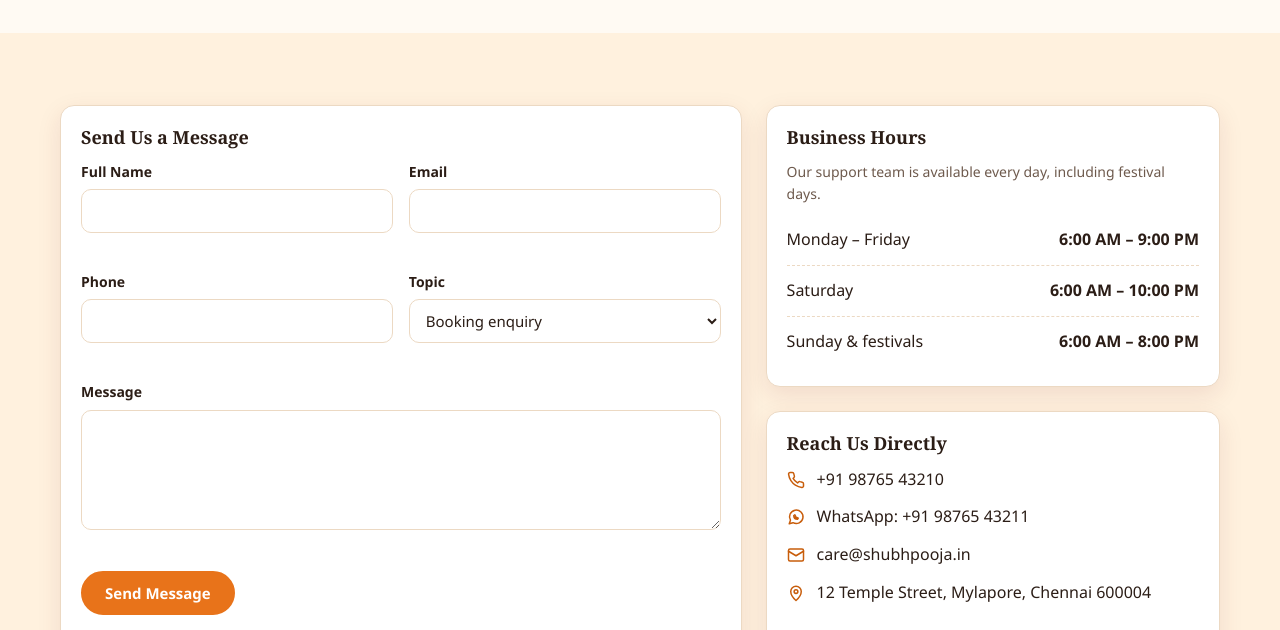
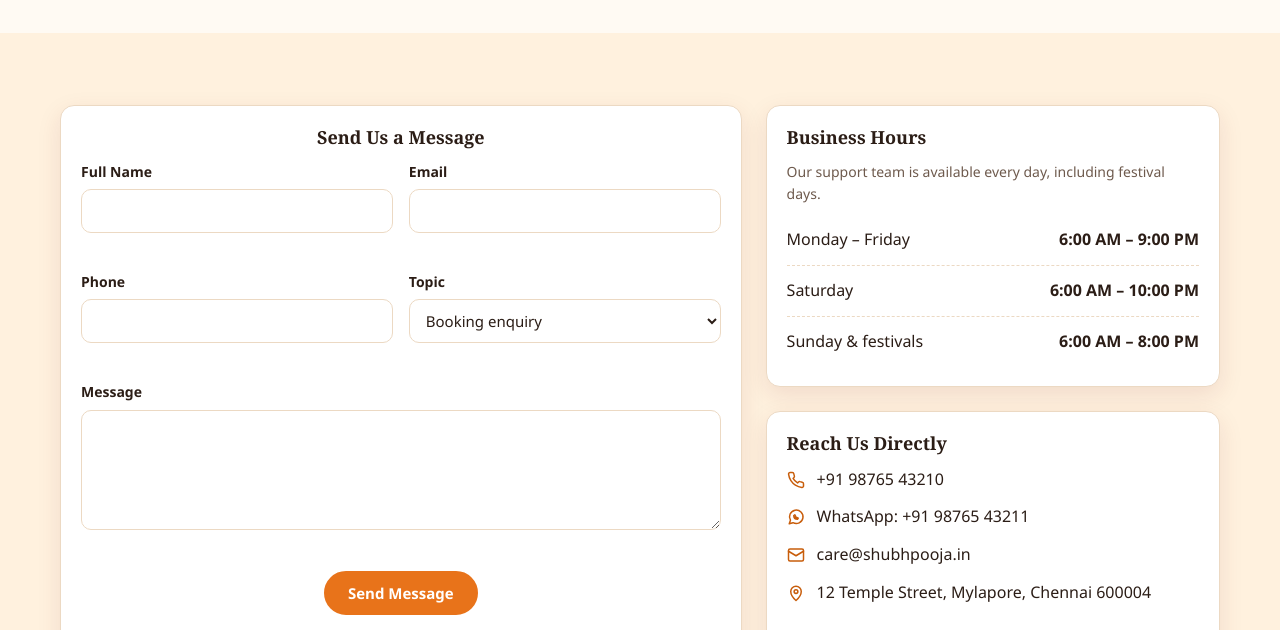
Before and after one commit to Shobana-Andamuthu/Pooja-Priest-Booking-Platform, a plain HTML site: page contact.html in a window 1280 px wide. Shown: the part 1020-1650 px from the top of the page. Drawn offline with Linux system fonts and the light colour scheme.

Commit message:
first commit

```diff
--- a/assets/css/style.css
+++ b/assets/css/style.css
@@ -348,6 +348,10 @@ table.t th { color: var(--muted); font-size: 12px; text-transform: uppercase; le
 /* Contact */
 .contact-grid { display: grid; grid-template-columns: minmax(0, 3fr) minmax(0, 2fr); gap: 24px; align-items: stretch; }
 .contact-side { display: grid; gap: 24px; grid-template-rows: auto 1fr; }
+.contact-form-card > h2 { text-align: center; }
+#contact-form { text-align: center; }
+#contact-form .form-grid { text-align: start; }
+#contact-form > .btn { display: block; margin-inline: auto; }
 .hours > div { display: flex; justify-content: space-between; gap: 12px; padding: 12px 0; border-bottom: 1px dashed var(--border); }
 .hours > div:last-child { border-bottom: 0; }
 .map-embed { height: 420px; border-radius: var(--radius); overflow: hidden; border: 1px solid var(--border); box-shadow: var(--shadow); }
--- a/contact.html
+++ b/contact.html
@@ -16,7 +16,7 @@
 <div class="grid grid-3"><article class="card info-card"><div class="ico"><svg class="ic" viewBox="0 0 24 24" aria-hidden="true"><path d="M22 16.9v3a2 2 0 0 1-2.2 2 19.8 19.8 0 0 1-8.6-3.1 19.5 19.5 0 0 1-6-6A19.8 19.8 0 0 1 2.1 4.2 2 2 0 0 1 4.1 2h3a2 2 0 0 1 2 1.7c.1 1 .4 1.9.7 2.8a2 2 0 0 1-.5 2.1L8.1 9.9a16 16 0 0 0 6 6l1.3-1.3a2 2 0 0 1 2.1-.4c.9.3 1.8.6 2.8.7a2 2 0 0 1 1.7 2z"/></svg></div><h3>Phone</h3><p>+91 98765 43210</p></article><article class="card info-card"><div class="ico"><svg class="ic" viewBox="0 0 24 24" aria-hidden="true"><rect x="2" y="4" width="20" height="16" rx="2"/><path d="M22 7l-10 6L2 7"/></svg></div><h3>Email</h3><p>care@shubhpooja.in</p></article><article class="card info-card"><div class="ico"><svg class="ic" viewBox="0 0 24 24" aria-hidden="true"><path d="M12 22s7-6.2 7-12a7 7 0 0 0-14 0c0 5.8 7 12 7 12z"/><circle cx="12" cy="10" r="2.5"/></svg></div><h3>Address</h3><p>12 Temple Street, Mylapore, Chennai 600004</p></article></div>
 </div></section>
 <section class="section alt "><div class="container">
-<div class="contact-grid"><div class="card"><h2>Send Us a Message</h2><form id="contact-form" novalidate><div class="form-grid">
+<div class="contact-grid"><div class="card contact-form-card"><h2>Send Us a Message</h2><form id="contact-form" novalidate><div class="form-grid">
 <div class="form-group"><label for="cf-name">Full Name</label><input class="field" id="cf-name" required><div class="err"></div></div>
 <div class="form-group"><label for="cf-email">Email</label><input class="field" id="cf-email" type="email" required><div class="err"></div></div>
 <div class="form-group"><label for="cf-phone">Phone</label><input class="field" id="cf-phone" type="tel" required><div class="err"></div></div>
```
